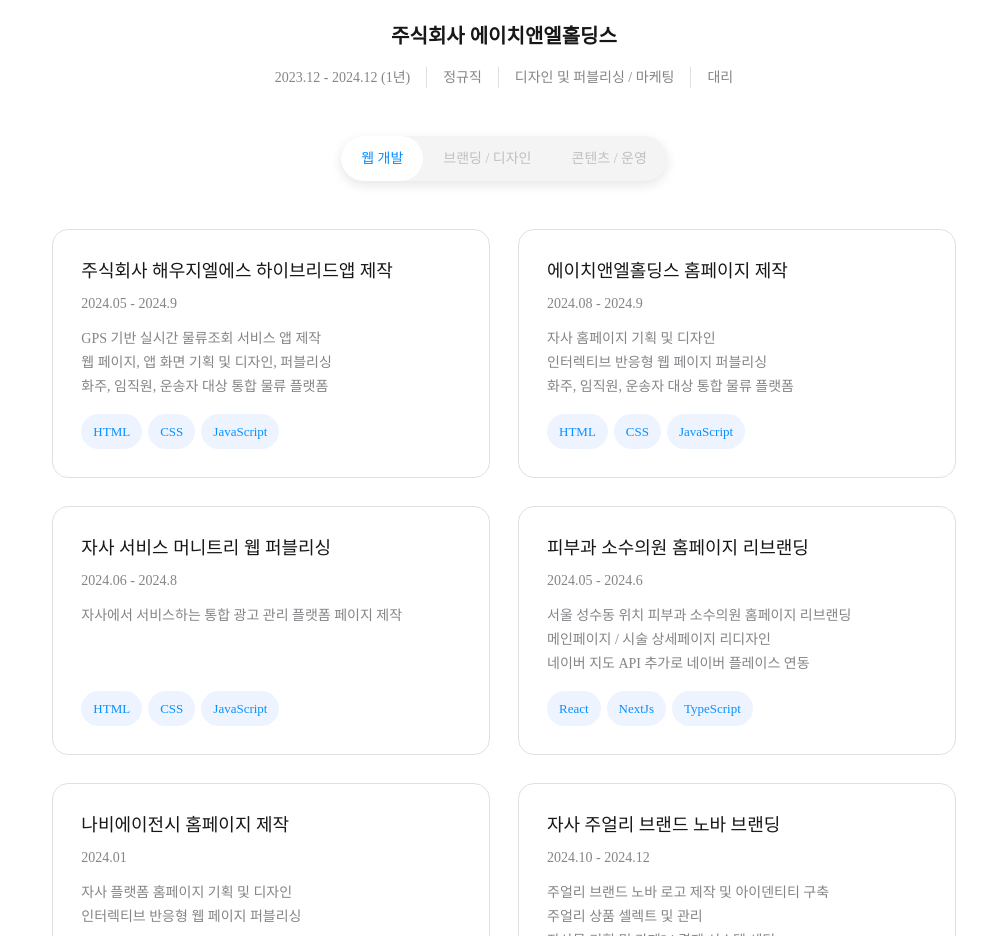
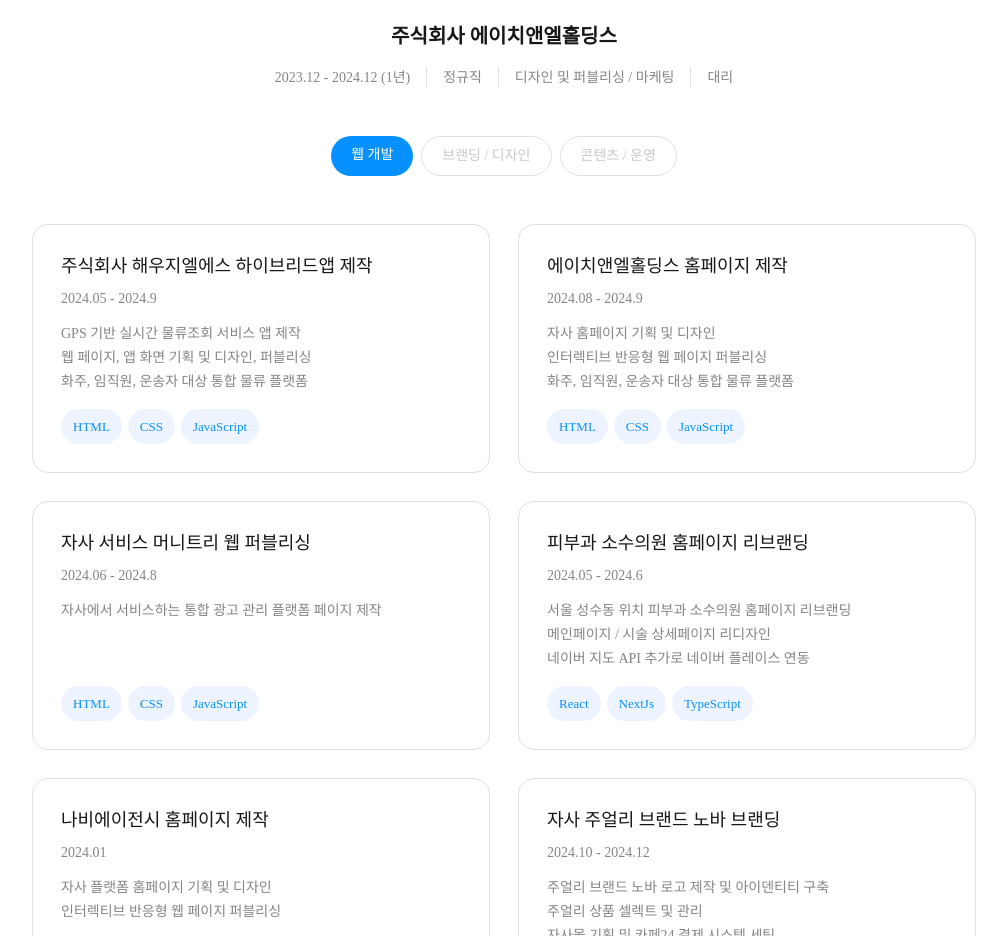
Before and after one commit to clubnerdy/react-lab, a React app: page / in a window 1280 px wide. Shown: the part 2840-3776 px from the top of the page, without its empty margins (136-1143 px from the left). Built offline with nearby package versions, Linux system fonts and the light colour scheme; the HTML template or start-up script is replaced by a standard one.

Commit message:
[fix] Career 탭 수정 (#10)
- TabList=>Category 컴포넌트로 갈아끼움
- css 수정

```diff
--- a/src/components/CareerContainer.jsx
+++ b/src/components/CareerContainer.jsx
@@ -3,6 +3,7 @@
 import { useState } from "react";
 import CareerCard from "./card/CareerCard";
 import "./CareerContainer.css";
+import Category from "./Category";
 
 const CareerContainer = ({
   companyName,
@@ -37,7 +38,7 @@
         </div>
         {hasTabs && (
           <div className="career_nav">
-            <TabList tabs={tabs} activeTab={active} onTabChange={setActive} />
+            <Category tabs={tabs} isActive={active} onTabChange={setActive} />
           </div>
         )}
         <div className="career_list">
--- a/src/components/Category.css
+++ b/src/components/Category.css
@@ -10,6 +10,8 @@
   color: var(--label-assistive);
   border-radius: 40px;
   border: 1px solid var(--line-normal);
+  cursor: pointer;
+  line-height: 1;
 }
 
 .Category ul li.active {
--- a/src/components/Category.jsx
+++ b/src/components/Category.jsx
@@ -1,12 +1,18 @@
 import "./Category.css";
 
-const Category = () => {
+const Category = ({ tabs, isActive, onTabChange }) => {
   return (
     <div className="Category">
       <ul>
-        <li className="active">웹 개발</li>
-        <li>브랜딩 / 디자인</li>
-        <li>콘텐츠 / 운영</li>
+        {tabs.map((tab) => (
+          <li
+            key={tab.id}
+            onClick={onTabChange}
+            className={isActive == tab.id ? "active" : ""}
+          >
+            {tab.label}
+          </li>
+        ))}
       </ul>
     </div>
   );
--- a/src/sections/Career.css
+++ b/src/sections/Career.css
@@ -11,6 +11,7 @@
 }
 
 .Career .inner .company_list {
+  width: 100%;
   display: flex;
   flex-direction: column;
   gap: 90px;
```
